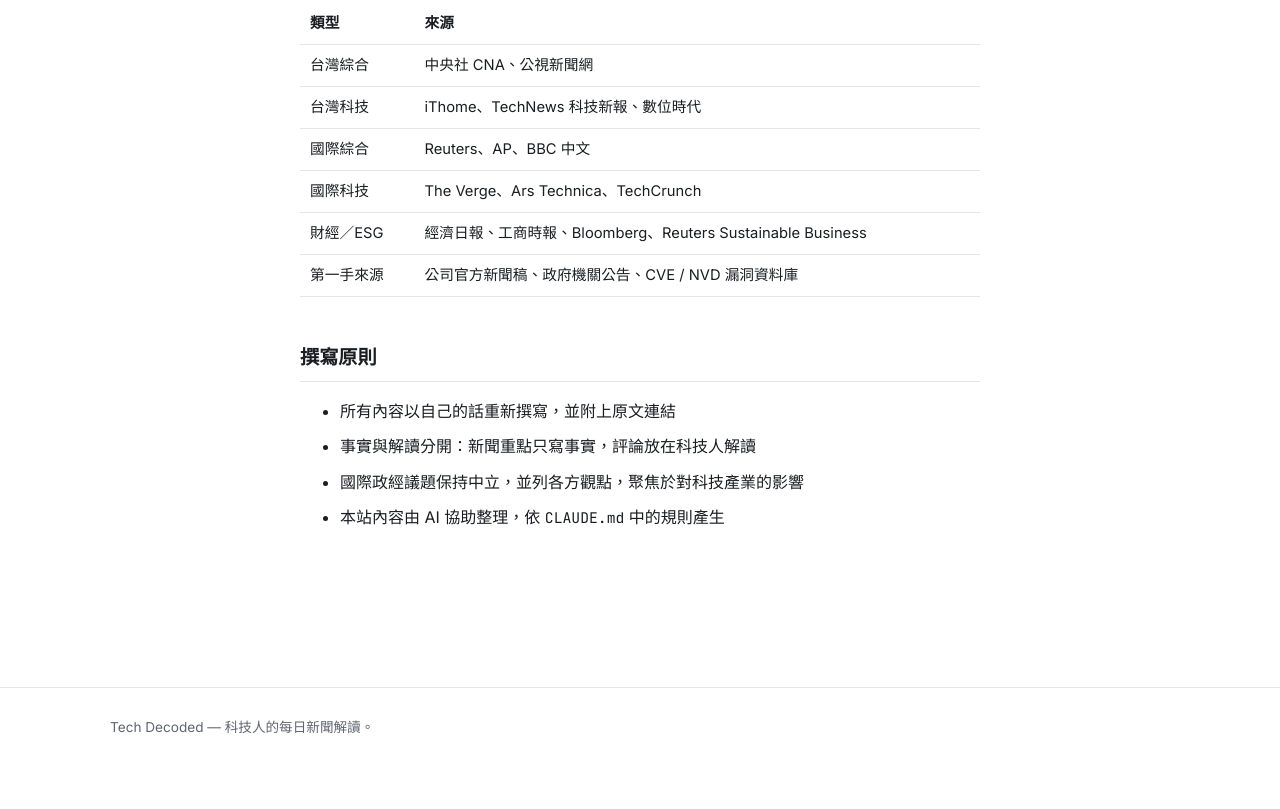
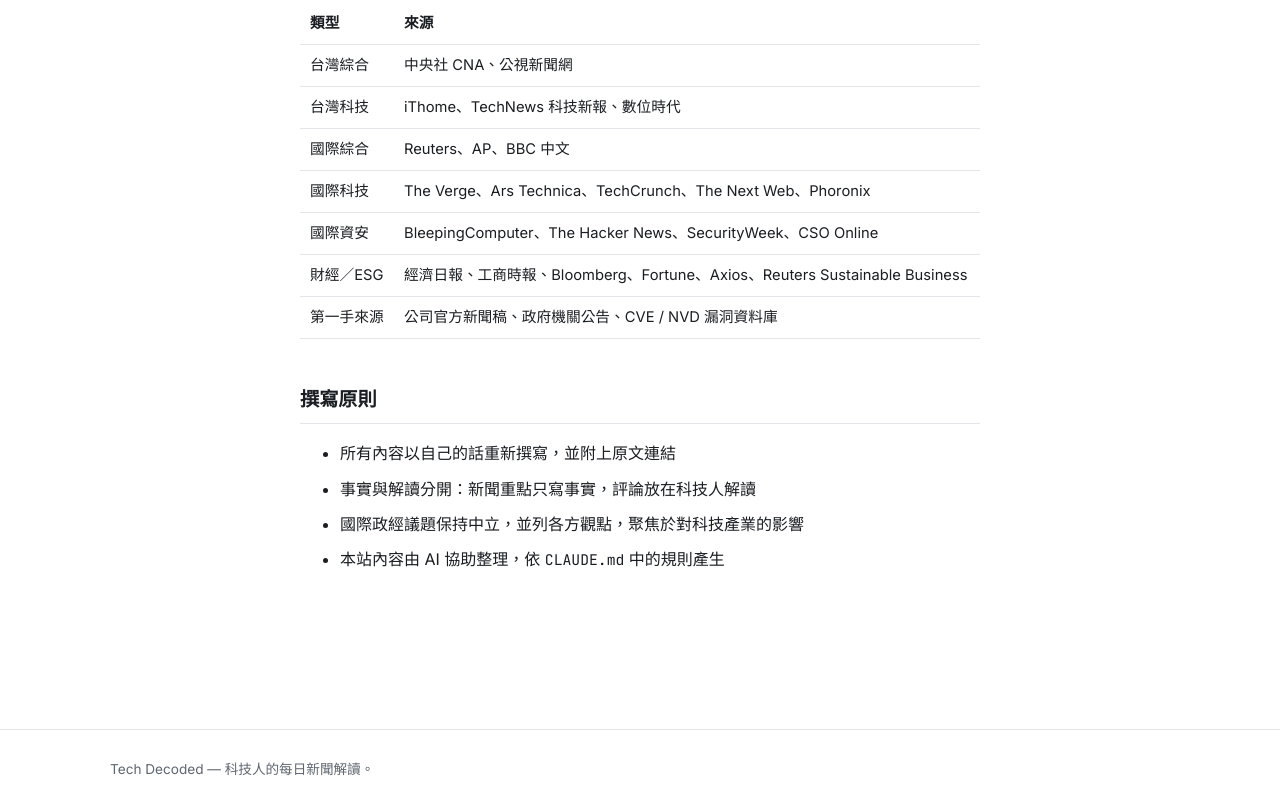
Before and after one commit to milli722/tech-news-decoded, a plain HTML site: page about.html in a window 1280 px wide. Shown: the part 891-1700 px from the top of the page. Before the commit the page ends 1658 px from the top, so only its background shows below. Drawn offline with Linux system fonts and the light colour scheme.

Commit message:
來源白名單新增國際資安與財經媒體
Co-Authored-By: Claude Opus 5.5 <noreply@anthropic.com>
Claude-Session: https://claude.ai/code/session_01Rf7GApwtchobsLoQP1H5Sc

```diff
--- a/about.html
+++ b/about.html
@@ -45,8 +45,9 @@
       <tr><td>台灣綜合</td><td>中央社 CNA、公視新聞網</td></tr>
       <tr><td>台灣科技</td><td>iThome、TechNews 科技新報、數位時代</td></tr>
       <tr><td>國際綜合</td><td>Reuters、AP、BBC 中文</td></tr>
-      <tr><td>國際科技</td><td>The Verge、Ars Technica、TechCrunch</td></tr>
-      <tr><td>財經／ESG</td><td>經濟日報、工商時報、Bloomberg、Reuters Sustainable Business</td></tr>
+      <tr><td>國際科技</td><td>The Verge、Ars Technica、TechCrunch、The Next Web、Phoronix</td></tr>
+      <tr><td>國際資安</td><td>BleepingComputer、The Hacker News、SecurityWeek、CSO Online</td></tr>
+      <tr><td>財經／ESG</td><td>經濟日報、工商時報、Bloomberg、Fortune、Axios、Reuters Sustainable Business</td></tr>
       <tr><td>第一手來源</td><td>公司官方新聞稿、政府機關公告、CVE / NVD 漏洞資料庫</td></tr>
     </table>
 
```
Also changed, not shown: 1 other file.
